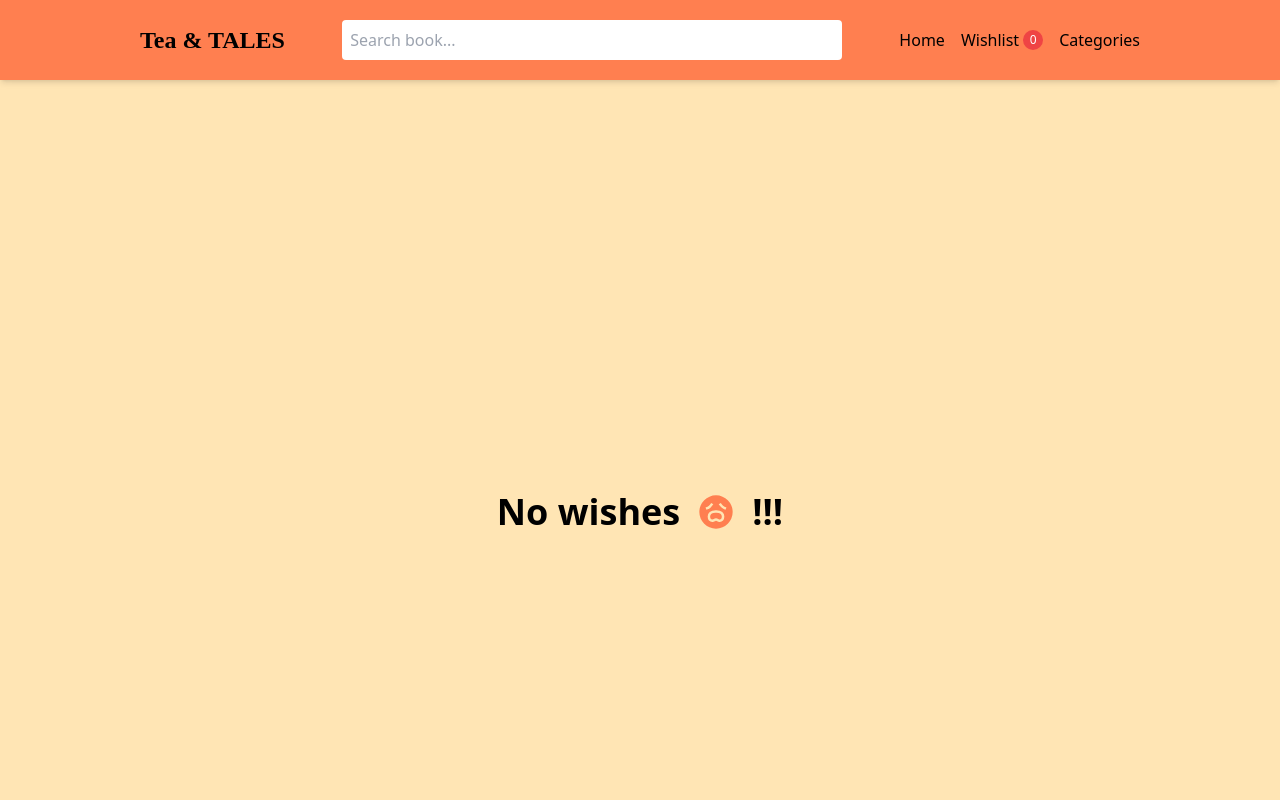
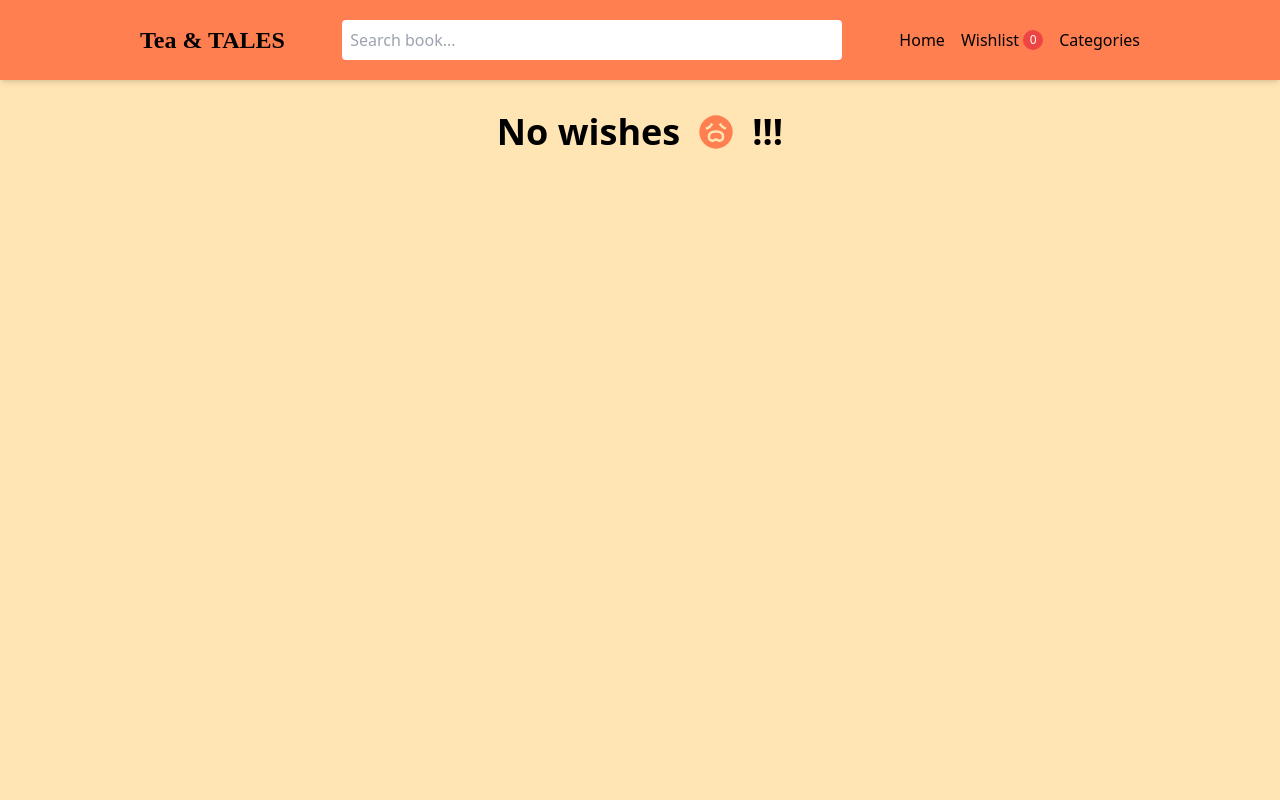
Before and after one commit to SMFaysalHaque/bookStore-react-tailwind, a React (Vite) app: page /wishList in a window 1280 px wide. Shown: the top 800 px of the page. Built offline with nearby package versions, Linux system fonts and the light colour scheme; a web font is replaced by a local one.

Commit message:
style: fix style issues.

```diff
--- a/src/pages/wishList.jsx
+++ b/src/pages/wishList.jsx
@@ -20,9 +20,9 @@ export default function WishList() {
   };
 
   return (
-    <div>
+    <div className="min-h-screen">
       {results.length === 0 ? (
-        <div className="min-h-screen flex justify-center items-center text-4xl font-bold">
+        <div className="flex justify-center items-center text-4xl font-bold">
           No wishes
           <p className="mx-4">
             <svg
@@ -39,6 +39,8 @@ export default function WishList() {
           !!!
         </div>
       ) : (
+        <div>
+          <p className="text-2xl font-bold mb-10">Wish Lists: </p>
           <div className="grid grid-cols-2 sm:grid-cols-2 md:grid-cols-4 gap-3">
             {results.map((book) => (
               <div
@@ -87,6 +89,7 @@ export default function WishList() {
               </div>
             ))}
           </div>
+        </div>
       )}
     </div>
   );
```
Lines whose indentation alone changed are shown as unchanged.
